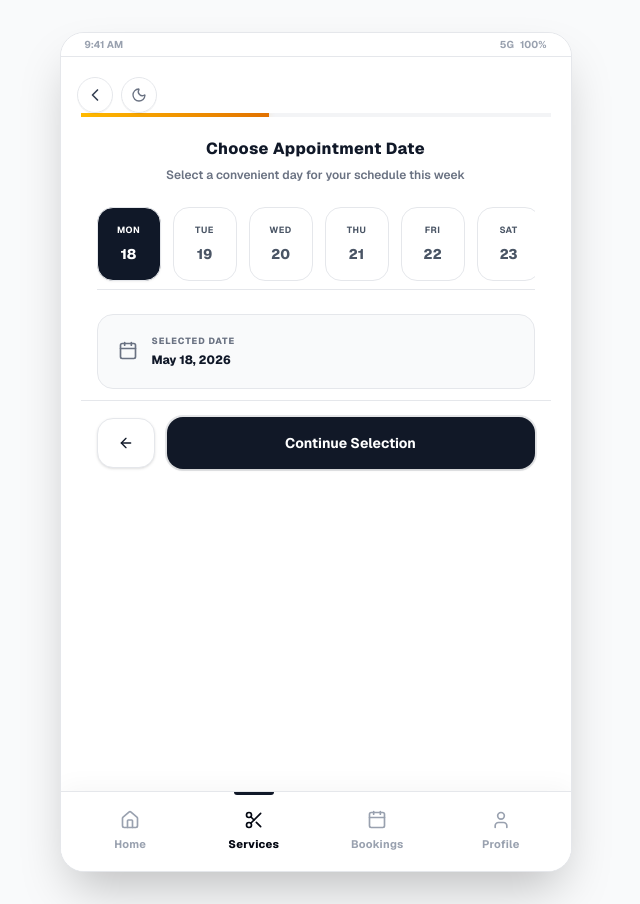
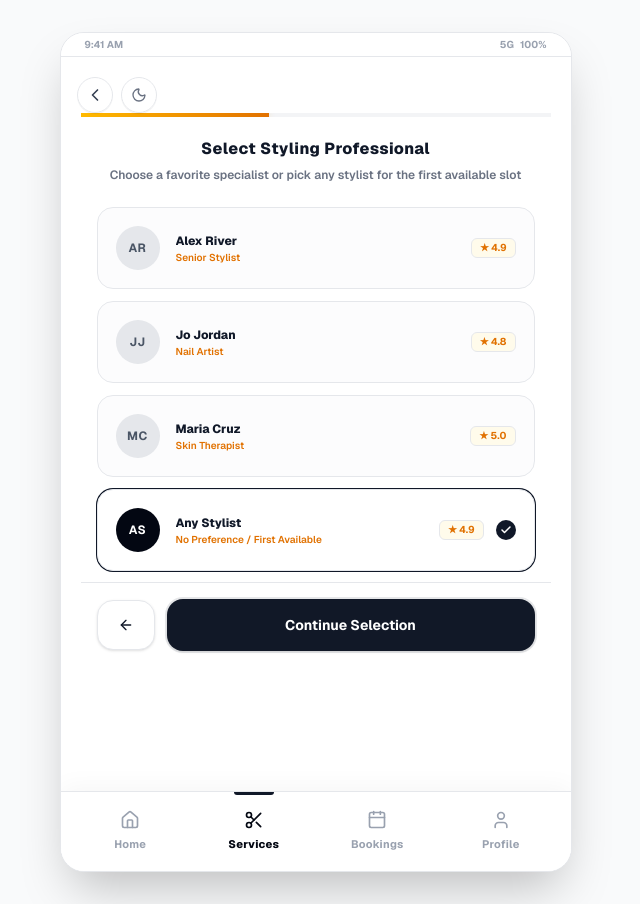
Before and after one commit to rigorkulas-collab/cre8, a Next.js app: page /cre8/booking in a window 1280 px wide. Both pictures are taken after a click on the button "Continue Selection". Shown: the whole page, without its empty margins (317-957 px from the left). Built offline with nearby package versions, Linux system fonts and the light colour scheme.

Commit message:
feat: implement Step 2 Choose Stylist list UI and shift subsequent steps

```diff
--- a/app/booking/page.tsx
+++ b/app/booking/page.tsx
@@ -229,8 +229,87 @@ function BookingPageContent() {
             </div>
           )}
 
-          {/* STEP 2: DATE SELECTION */}
+          {/* STEP 2: STYLIST SELECTION [NEW] */}
           {currentStep === 2 && (
+            <div className="flex flex-col gap-6 animate-fade-in-quick">
+              <div className="flex flex-col gap-1.5 text-center pt-2">
+                <h2 className="text-base font-extrabold text-gray-900 dark:text-gray-100 tracking-wide leading-none">
+                  Select Styling Professional
+                </h2>
+                <p className="text-xs text-gray-500 dark:text-gray-400 font-semibold mt-1">
+                  Choose a favorite specialist or pick any stylist for the first available slot
+                </p>
+              </div>
+
+              {/* Stylists Vertical Stack */}
+              <div className="flex flex-col gap-3 select-none">
+                {mockStylists.map((stylist, index) => {
+                  const isSelected = selectedStylist?.id === stylist.id;
+
+                  // Generate circular initials
+                  const initials = stylist.name
+                    .split(" ")
+                    .map((n) => n[0])
+                    .join("")
+                    .substring(0, 2)
+                    .toUpperCase();
+
+                  return (
+                    <button
+                      key={index}
+                      type="button"
+                      onClick={() => setSelectedStylist(stylist)}
+                      className={cn(
+                        "flex items-center justify-between p-4.5 rounded-2xl border text-left cursor-pointer transition-all duration-150 active:scale-[0.99] select-none",
+                        isSelected
+                          ? "bg-white dark:bg-gray-800 border-gray-900 dark:border-gray-100 shadow-2xs ring-1 ring-gray-900 dark:ring-gray-100"
+                          : "bg-gray-50/50 dark:bg-gray-900 border-gray-200 dark:border-gray-700/60 hover:bg-white dark:hover:bg-gray-850"
+                      )}
+                    >
+                      <div className="flex items-center gap-4 min-w-0">
+                        {/* Custom HSL Avatar initials badge */}
+                        <div className={cn(
+                          "h-11 w-11 rounded-full flex items-center justify-center text-xs font-bold shrink-0 tracking-wider transition-colors select-none",
+                          isSelected
+                            ? "bg-gray-950 text-white dark:bg-white dark:text-gray-900"
+                            : "bg-gray-200 text-gray-600 dark:bg-gray-800 dark:text-gray-400"
+                        )}>
+                          {initials}
+                        </div>
+
+                        <div className="flex flex-col gap-0.5 min-w-0">
+                          <span className="text-xs font-extrabold text-gray-900 dark:text-gray-100 truncate">
+                            {stylist.name}
+                          </span>
+                          <span className="text-[10px] font-semibold text-amber-600 dark:text-amber-400/90 leading-none mt-0.5">
+                            {stylist.role}
+                          </span>
+                        </div>
+                      </div>
+
+                      {/* Right rating & select check container */}
+                      <div className="flex items-center gap-3 shrink-0">
+                        <div className="flex items-center gap-1 bg-amber-50 dark:bg-amber-950/40 border border-amber-100/40 dark:border-amber-900/30 px-2 py-1 rounded-md">
+                          <span className="text-[10px] font-bold text-amber-600 dark:text-amber-400 leading-none">
+                            ★ {stylist.rating}
+                          </span>
+                        </div>
+
+                        {isSelected && (
+                          <div className="h-5 w-5 rounded-full bg-gray-900 dark:bg-gray-100 flex items-center justify-center text-white dark:text-gray-900 transition-all select-none">
+                            <Check className="h-3 w-3 stroke-[3]" />
+                          </div>
+                        )}
+                      </div>
+                    </button>
+                  );
+                })}
+              </div>
+            </div>
+          )}
+
+          {/* STEP 3: DATE SELECTION */}
+          {currentStep === 3 && (
             <div className="flex flex-col gap-6 animate-fade-in-quick">
               <div className="flex flex-col gap-1.5 text-center pt-2">
                 <h2 className="text-base font-extrabold text-gray-900 dark:text-gray-100 tracking-wide leading-none">
@@ -284,8 +363,8 @@ function BookingPageContent() {
             </div>
           )}
 
-          {/* STEP 3: TIME SLOT SELECTION */}
-          {currentStep === 3 && (
+          {/* STEP 4: TIME SLOT SELECTION */}
+          {currentStep === 4 && (
             <div className="flex flex-col gap-6 animate-fade-in-quick">
               <div className="flex flex-col gap-1.5 text-center pt-2">
                 <h2 className="text-base font-extrabold text-gray-900 dark:text-gray-100 tracking-wide leading-none">
@@ -320,8 +399,8 @@ function BookingPageContent() {
             </div>
           )}
 
-          {/* STEP 4: REVIEW SUMMARY & NOTES */}
-          {currentStep === 4 && (
+          {/* STEP 5: REVIEW SUMMARY & NOTES */}
+          {currentStep === 5 && (
             <div className="flex flex-col gap-6 animate-fade-in-quick">
               <div className="flex flex-col gap-1.5 text-center pt-2">
                 <h2 className="text-base font-extrabold text-gray-900 dark:text-gray-100 tracking-wide leading-none">
```
